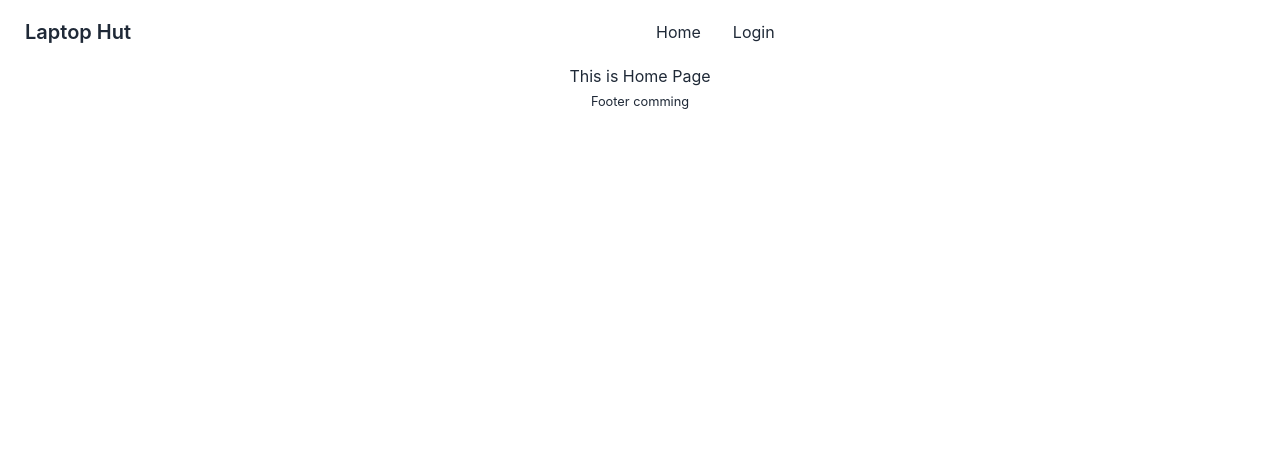
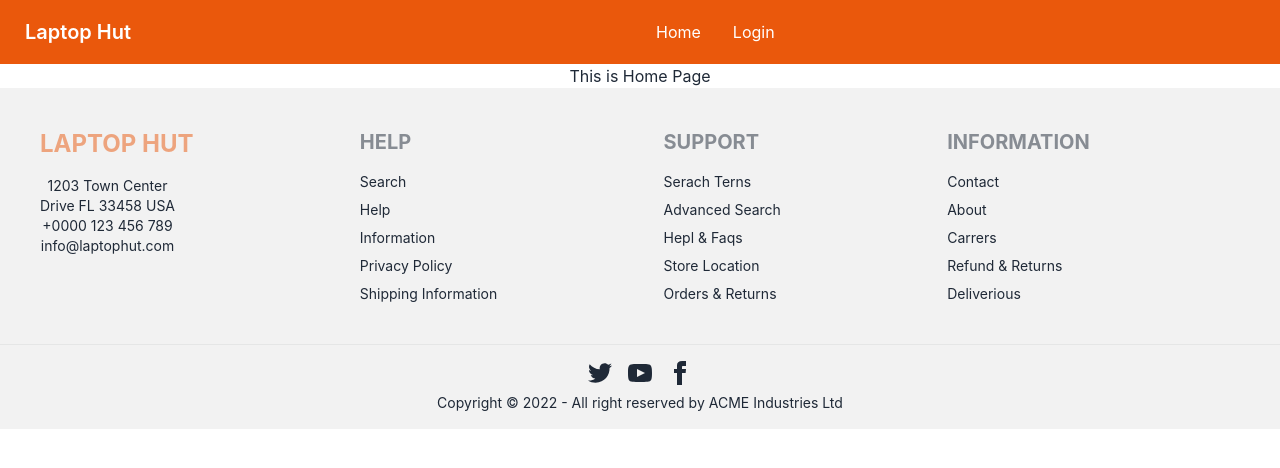
Before and after one commit to jibananando/laptop-hut-client, a React (Create React App) app: page / in a window 1280 px wide. Shown: the top 468 px of the page. Built offline with nearby package versions, Linux system fonts and the light colour scheme.

Commit message:
created a footer

```diff
--- /dev/null
+++ b/src/Pages/Home/Home/Banner/Banner.js
@@ -0,0 +1,11 @@
+import React from 'react';
+
+const Banner = () => {
+    return (
+        <div>
+            <h3>This is Banner</h3>
+        </div>
+    );
+};
+
+export default Banner;
--- a/src/Pages/Shared/Footer/Footer.js
+++ b/src/Pages/Shared/Footer/Footer.js
@@ -1,9 +1,51 @@
 import React from 'react';
+import { Link } from 'react-router-dom';
 
 const Footer = () => {
     return (
         <div>
-            <h3><small>Footer comming</small></h3>
+            <footer className="footer p-10 bg-base-200 text-base-content">
+                <div>
+                    <span className="footer-title text-2xl text-orange-600">Laptop Hut</span>
+                    <p>1203 Town Center<br />Drive FL 33458 USA <br />+0000 123 456 789<br />info@laptophut.com</p>
+                </div>
+                <div>
+                    <span className="footer-title text-xl">Help</span>
+                    <Link to="#">Search</Link>
+                    <Link to="#">Help</Link>
+                    <Link to="#">Information</Link>
+                    <Link to="#">Privacy Policy</Link>
+                    <Link to="#">Shipping Information</Link>
+                </div>
+                <div>
+                    <span className="footer-title text-xl">Support</span>
+                    <Link to="#">Serach Terns</Link>
+                    <Link to="#">Advanced Search</Link>
+                    <Link to="#">Hepl & Faqs</Link>
+                    <Link to="#">Store Location</Link>
+                    <Link to="#">Orders & Returns</Link>
+                </div>
+                <div>
+                    <span className="footer-title text-xl">Information</span>
+                    <Link to="#" className='hover-color-red'>Contact</Link>
+                    <Link to="#">About</Link>
+                    <Link to="#">Carrers</Link>
+                    <Link to="#">Refund & Returns</Link>
+                    <Link to="#">Deliverious</Link>
+                </div>
+            </footer>
+            <footer className="footer footer-center px-10 py-4 border-t bg-base-200 text-base-content border-base-300">
+                <div className="md:place-self-center ">
+                    <div className="grid grid-flow-col gap-4">
+                        <a><svg xmlns="http://www.w3.org/2000/svg" width="24" height="24" viewBox="0 0 24 24" className="fill-current"><path d="M24 4.557c-.883.392-1.832.656-2.828.775 1.017-.609 1.798-1.574 2.165-2.724-.951.564-2.005.974-3.127 1.195-.897-.957-2.178-1.555-3.594-1.555-3.179 0-5.515 2.966-4.797 6.045-4.091-.205-7.719-2.165-10.148-5.144-1.29 2.213-.669 5.108 1.523 6.574-.806-.026-1.566-.247-2.229-.616-.054 2.281 1.581 4.415 3.949 4.89-.693.188-1.452.232-2.224.084.626 1.956 2.444 3.379 4.6 3.419-2.07 1.623-4.678 2.348-7.29 2.04 2.179 1.397 4.768 2.212 7.548 2.212 9.142 0 14.307-7.721 13.995-14.646.962-.695 1.797-1.562 2.457-2.549z"></path></svg></a>
+                        <a><svg xmlns="http://www.w3.org/2000/svg" width="24" height="24" viewBox="0 0 24 24" className="fill-current"><path d="M19.615 3.184c-3.604-.246-11.631-.245-15.23 0-3.897.266-4.356 2.62-4.385 8.816.029 6.185.484 8.549 4.385 8.816 3.6.245 11.626.246 15.23 0 3.897-.266 4.356-2.62 4.385-8.816-.029-6.185-.484-8.549-4.385-8.816zm-10.615 12.816v-8l8 3.993-8 4.007z"></path></svg></a>
+                        <a><svg xmlns="http://www.w3.org/2000/svg" width="24" height="24" viewBox="0 0 24 24" className="fill-current"><path d="M9 8h-3v4h3v12h5v-12h3.642l.358-4h-4v-1.667c0-.955.192-1.333 1.115-1.333h2.885v-5h-3.808c-3.596 0-5.192 1.583-5.192 4.615v3.385z"></path></svg></a>
+                    </div>
+                    <div>
+                        <p>Copyright © 2022 - All right reserved by ACME Industries Ltd</p>
+                    </div>
+                </div>
+            </footer>
         </div>
     );
 };
--- a/src/Pages/Shared/Navbar/Navbar.js
+++ b/src/Pages/Shared/Navbar/Navbar.js
@@ -9,7 +9,7 @@
             <li><Link to="/login">Login</Link></li>
         </React.Fragment>
     return (
-        <div className="navbar bg-base-100">
+        <div className="navbar bg-orange-600 text-white">
             <div className="navbar-start">
                 <div className="dropdown">
                     <label tabIndex={0} className="btn btn-ghost lg:hidden">
```
